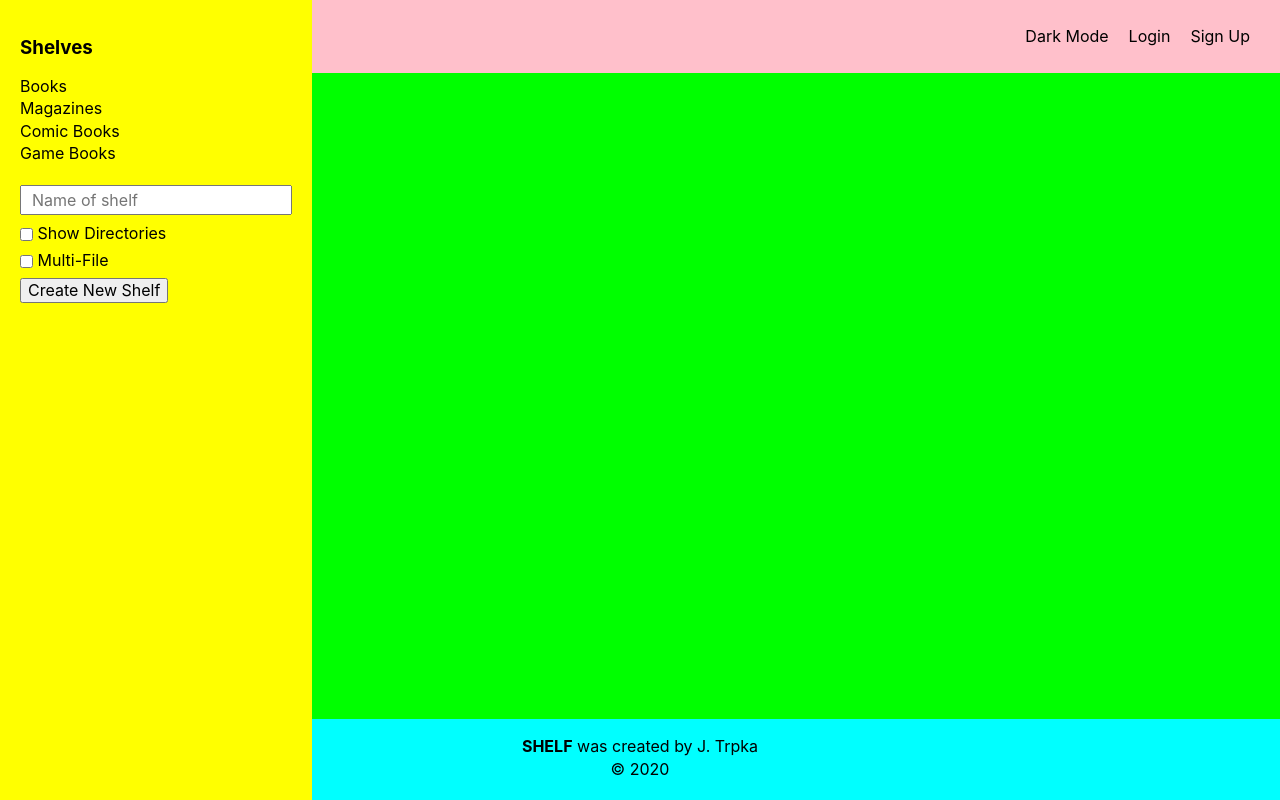
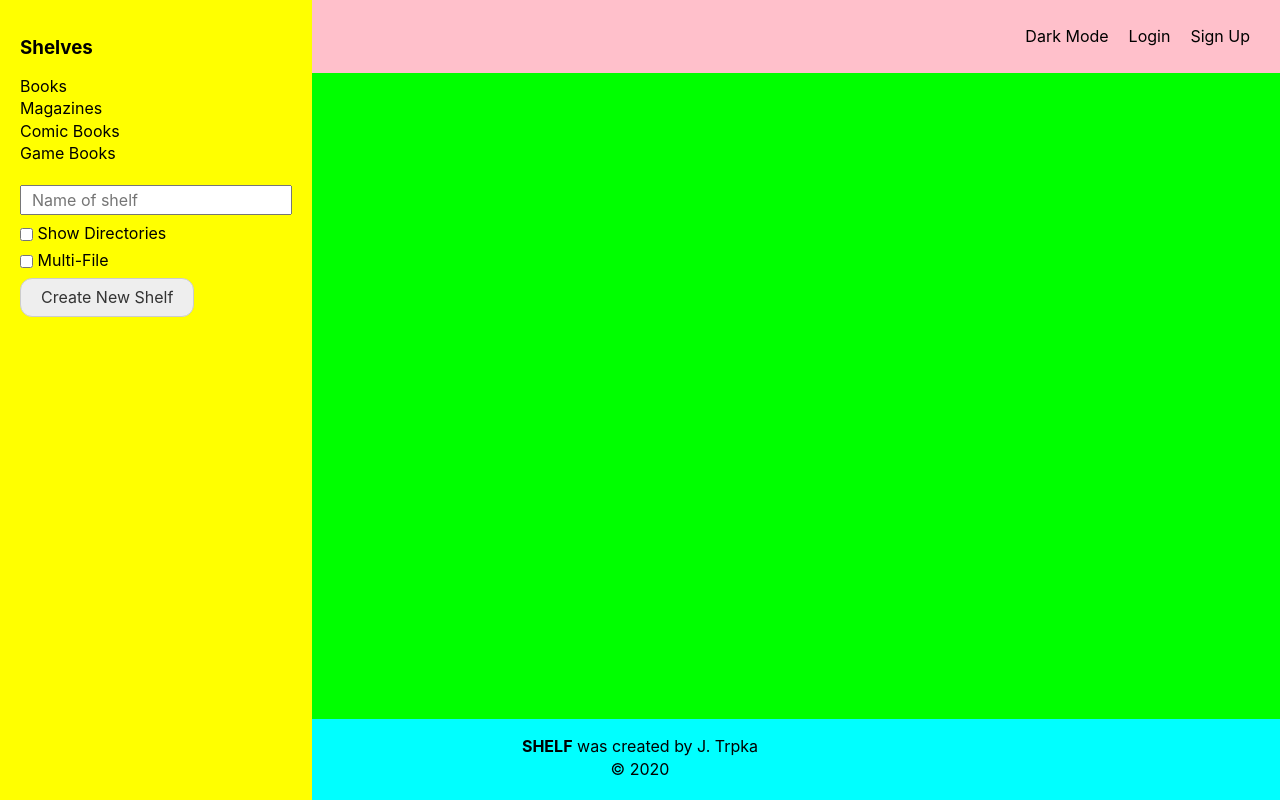
Before and after one commit to jtrpka0912/intranet.bookshelf.react, a React (Create React App) app: page / in a window 1280 px wide. Built offline with nearby package versions, Linux system fonts and the light colour scheme.

Commit message:
Constructed the button component.

```diff
--- /dev/null
+++ b/src/components/common/button/Button.scss
@@ -0,0 +1,17 @@
+.btn {
+    display: inline-block;
+    padding: 9px 20px;
+    background-color: #eee;
+    border: 1px solid #ccc;
+    color: #333;
+
+    // Basically .btn.btn-block
+    &#{&}-block {
+        display: block;
+    }
+
+    // Basically .btn.btn-rounded
+    &#{&}-rounded {
+        border-radius: 12px;
+    }
+}
--- /dev/null
+++ b/src/components/common/button/Button.tsx
@@ -0,0 +1,41 @@
+// React
+import React from 'react';
+
+// Style
+import './Button.scss';
+
+interface ButtonProps {
+    children: React.ReactNode,
+    type: any,
+    block?: boolean,
+    rounded?: boolean,
+    onClick?: any
+}
+
+const Button: React.FunctionComponent<ButtonProps> = (props) => {
+    /**
+     * @function printClasses
+     * @summary Print button classes
+     * @description Print out the button classes depending on attributes
+     * @author J. Trpka <jtrpka0912@gmail.com>
+     * @param { any } type
+     * @param { boolean } block
+     * @param { boolean } rounded
+     * @returns { string }
+     */
+    const printClasses = (props: ButtonProps) => {
+        let classArray = ['btn'];
+
+        if(props.block) classArray.push('btn-block');
+        if(props.rounded) classArray.push('btn-rounded');
+
+        // Return as a string
+        return classArray.join(' ');
+    }
+
+    return (
+        <button onClick={ props.onClick } type={ props.type } className={ printClasses(props) }>{ props.children }</button>
+    )
+};
+
+export default Button;
--- a/src/components/layout/page/Page.tsx
+++ b/src/components/layout/page/Page.tsx
@@ -3,6 +3,9 @@ import React from 'react';
 
 // Styles
 import './Page.scss';
+
+// Components
+import Button from '../../common/button/Button';
 
 /**
  * @function PageSidebar
@@ -37,7 +40,7 @@ const PageSidebar: React.FunctionComponent = () => {
                     <input type="checkbox" /> Multi-File
                 </label>
 
-                <input type="submit" value="Create New Shelf" />
+                <Button type="submit" block={true} rounded={true}>Create New Shelf</Button>
             </section>
         </aside>
     );
```
